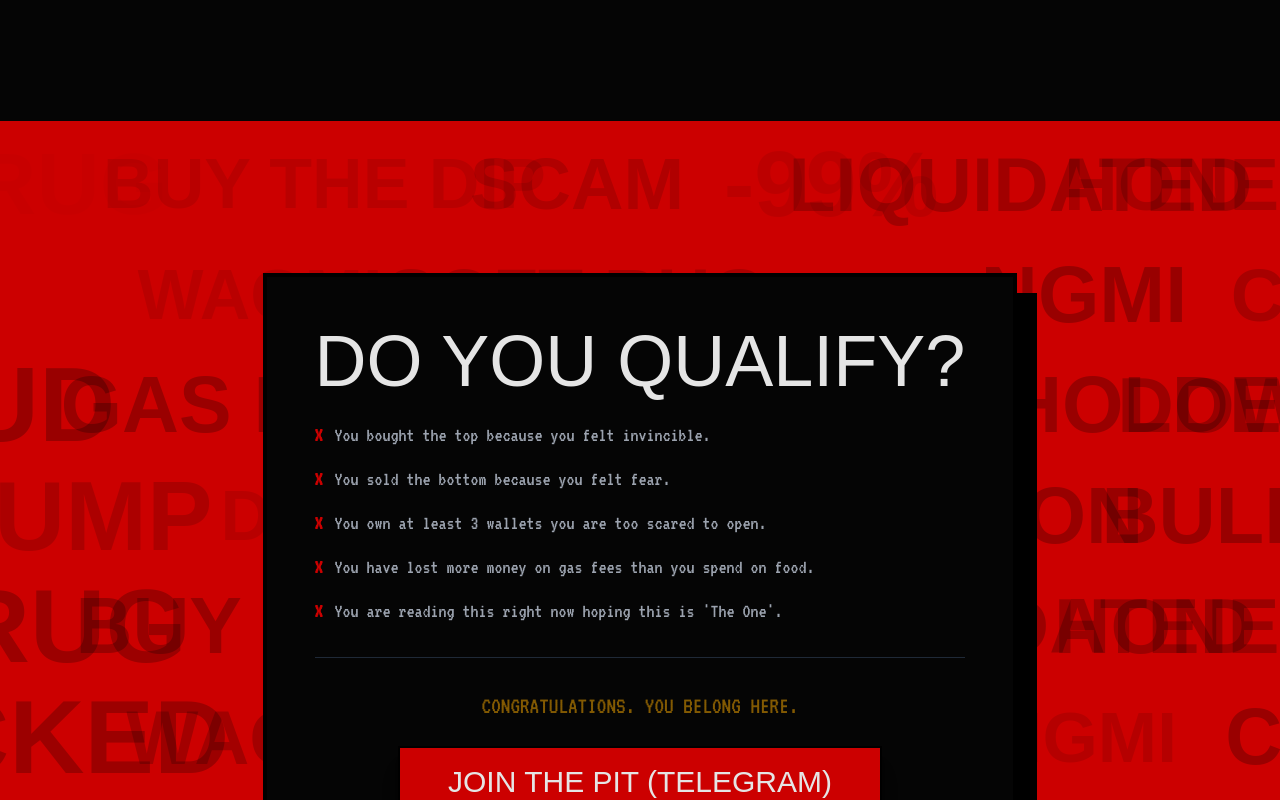
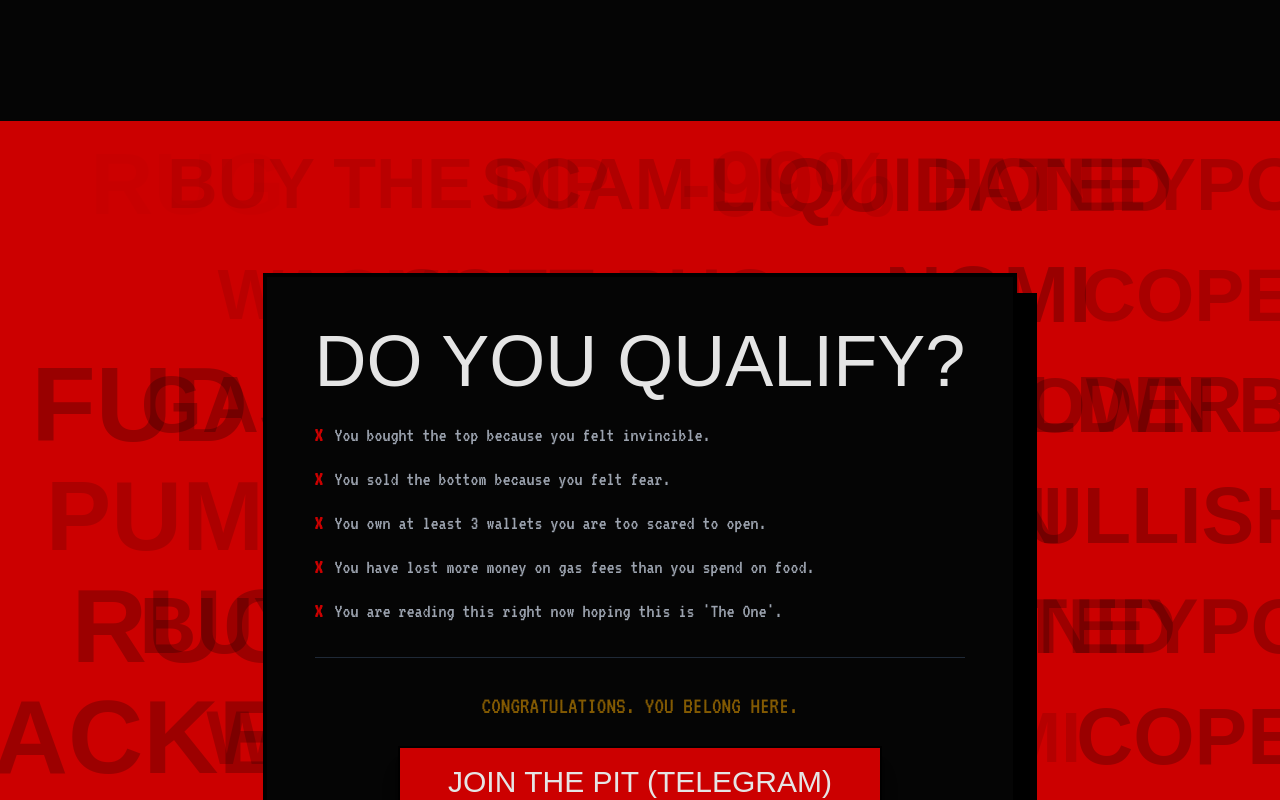
Before and after one commit to Pluviophile84/HELLCOIN, a Next.js app: page / in a window 1280 px wide. Shown: the part 6880-7680 px from the top of the page. Built offline with nearby package versions, Linux system fonts and the light colour scheme; a web font is replaced by a local one.

Commit message:
Update ThePit.tsx

```diff
--- a/components/sections/ThePit.tsx
+++ b/components/sections/ThePit.tsx
@@ -1,7 +1,6 @@
 "use client";
 import { motion } from "framer-motion";
 
-// Your exact list (Preserved)
 const PTSD_WORDS_SOURCE = [
   "RUG", "BUY THE DIP", "SCAM", "-99%", "LIQUIDATED",
   "HONEYPOT", "HACKED", "WAGMI", "SOFT RUG",
@@ -18,23 +17,27 @@ export const ThePit = () => {
     <section className="relative py-32 bg-hell-red overflow-hidden flex items-center justify-center min-h-[900px]">
 
       {/* --- BACKGROUND: THE BRICK WALL GRID --- */}
-      {/* Added 'w-[120%] -left-[10%]' to create extra space for the shifting animation so edges don't get cut off hard */}
-      <div className="absolute inset-0 pointer-events-none select-none z-0 grid grid-cols-4 md:grid-cols-6 grid-rows-8 gap-4 p-4 h-full w-[120%] -left-[10%] content-center">
+      {/* FIX:
+         - Mobile: w-[120%] -left-[10%] -> Zooms in and crops edges for density.
+         - Desktop (md): w-full left-0 -> Fits perfectly, no cropping.
+         - md:px-12 -> Adds padding on desktop so the 'shift' animation doesn't push text off-screen.
+      */}
+      <div className="absolute inset-0 pointer-events-none select-none z-0 grid grid-cols-4 md:grid-cols-6 grid-rows-8 gap-4 p-4 h-full content-center
+                      w-[120%] -left-[10%]
+                      md:w-full md:left-0 md:px-12">
         {PTSD_WORDS.map((word, i) => {
 
           // --- BRICK WALL LOGIC ---
-          // We assume a 4-column layout for the calculation logic
           const rowNumber = Math.floor(i / 4);
           const isEvenRow = rowNumber % 2 === 0;
 
-          // If it is an even row, shift it to the right.
-          // This breaks the vertical line visual.
-          const shiftClass = isEvenRow ? "translate-x-12 md:translate-x-16" : "";
+          // Shift even rows to the right to break vertical lines
+          const shiftClass = isEvenRow ? "translate-x-8 md:translate-x-12" : "";
 
           return (
             <div key={i} className={`flex items-center justify-center ${shiftClass}`}>
               <motion.div
-                // SIZES: Preserved your logic
+                // SIZES: Preserved
                 className={`font-gothic font-bold text-black/50 whitespace-nowrap ${i % 3 === 0 ? "text-6xl md:text-8xl" : "text-4xl md:text-7xl"}`}
 
                 // ANIMATION: Fade in/out + Slight Scale
@@ -43,9 +46,7 @@ export const ThePit = () => {
                   scale: [0.9, 1.1, 0.9],
                 }}
 
-                // SPEED & TIMING:
-                // Added (i * 0.1) to 'delay'.
-                // This makes them appear in a sequence (Left -> Right), forcing the eye to scan horizontally.
+                // TIMING:
                 transition={{
                   duration: 5 + Math.random() * 4,
                   repeat: Infinity,
```
